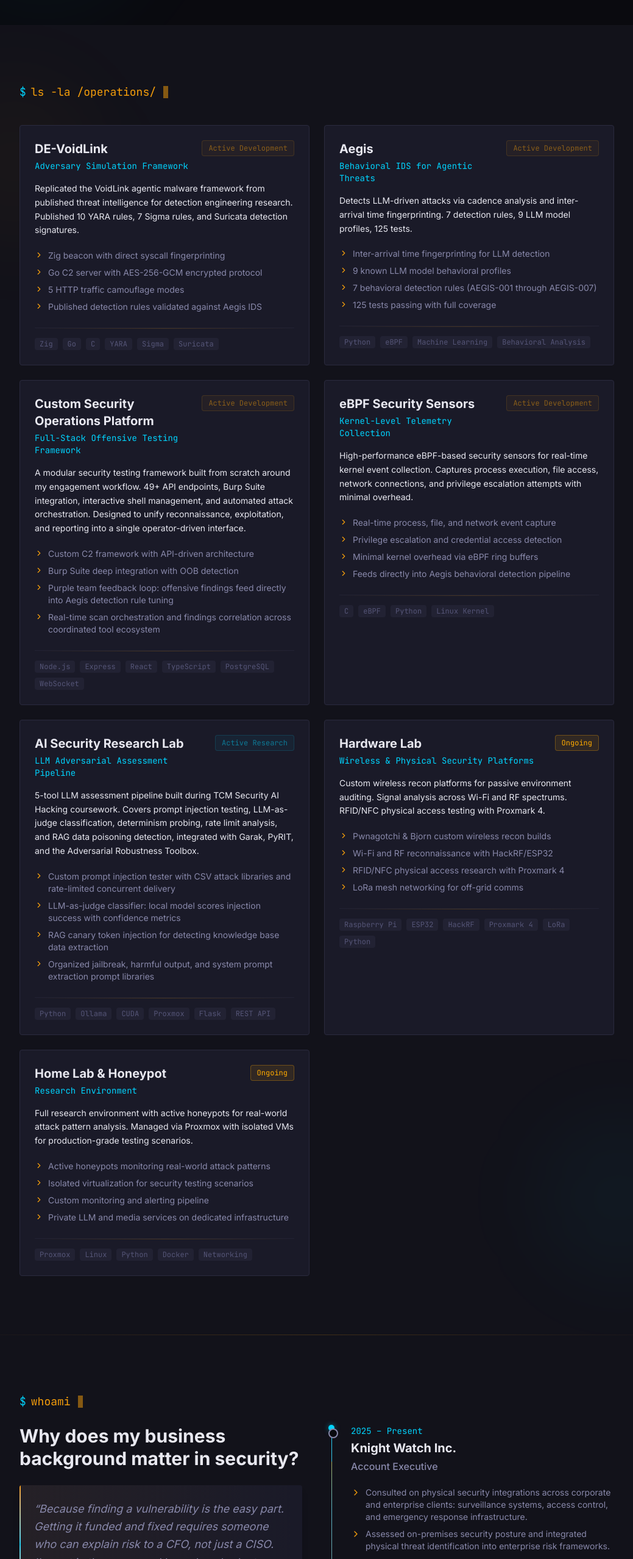
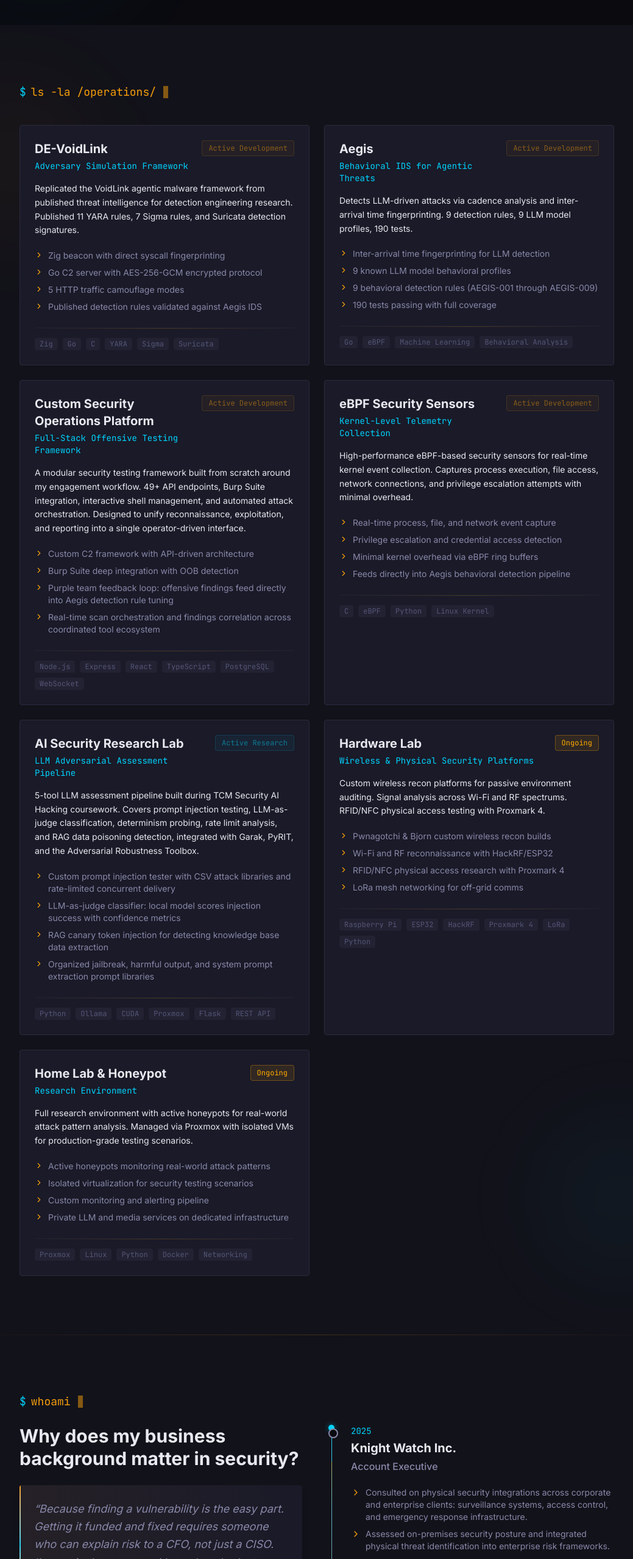
Before and after one commit to src-ta/source, a React (Vite) app: page / in a window 1280 px wide. Shown: the part 1550-4106 px from the top of the page at 61% size, without its empty margins (120-1159 px from the left). Built offline with nearby package versions, Linux system fonts and the light colour scheme.

Commit message:
Fix Knight Watch period to 2025, update Aegis Go/eBPF + counts, fix YARA 11

```diff
--- a/src/data/resume.ts
+++ b/src/data/resume.ts
@@ -142,7 +142,7 @@ export const projects: Project[] = [
     title: 'DE-VoidLink',
     subtitle: 'Adversary Simulation Framework',
     description:
-      'Replicated the VoidLink agentic malware framework from published threat intelligence for detection engineering research. Published 10 YARA rules, 7 Sigma rules, and Suricata detection signatures.',
+      'Replicated the VoidLink agentic malware framework from published threat intelligence for detection engineering research. Published 11 YARA rules, 7 Sigma rules, and Suricata detection signatures.',
     tech: ['Zig', 'Go', 'C', 'YARA', 'Sigma', 'Suricata'],
     highlights: [
       'Zig beacon with direct syscall fingerprinting',
@@ -156,13 +156,13 @@ export const projects: Project[] = [
     title: 'Aegis',
     subtitle: 'Behavioral IDS for Agentic Threats',
     description:
-      'Detects LLM-driven attacks via cadence analysis and inter-arrival time fingerprinting. 7 detection rules, 9 LLM model profiles, 125 tests.',
-    tech: ['Python', 'eBPF', 'Machine Learning', 'Behavioral Analysis'],
+      'Detects LLM-driven attacks via cadence analysis and inter-arrival time fingerprinting. 9 detection rules, 9 LLM model profiles, 190 tests.',
+    tech: ['Go', 'eBPF', 'Machine Learning', 'Behavioral Analysis'],
     highlights: [
       'Inter-arrival time fingerprinting for LLM detection',
       '9 known LLM model behavioral profiles',
-      '7 behavioral detection rules (AEGIS-001 through AEGIS-007)',
-      '125 tests passing with full coverage',
+      '9 behavioral detection rules (AEGIS-001 through AEGIS-009)',
+      '190 tests passing with full coverage',
     ],
     status: 'Active Development',
   },
@@ -315,7 +315,7 @@ export const experience: Experience[] = [
   {
     company: 'Knight Watch Inc.',
     title: 'Account Executive',
-    period: '2025 – Present',
+    period: '2025',
     bullets: [
       'Consulted on physical security integrations across corporate and enterprise clients: surveillance systems, access control, and emergency response infrastructure.',
       'Assessed on-premises security posture and integrated physical threat identification into enterprise risk frameworks.',
```
